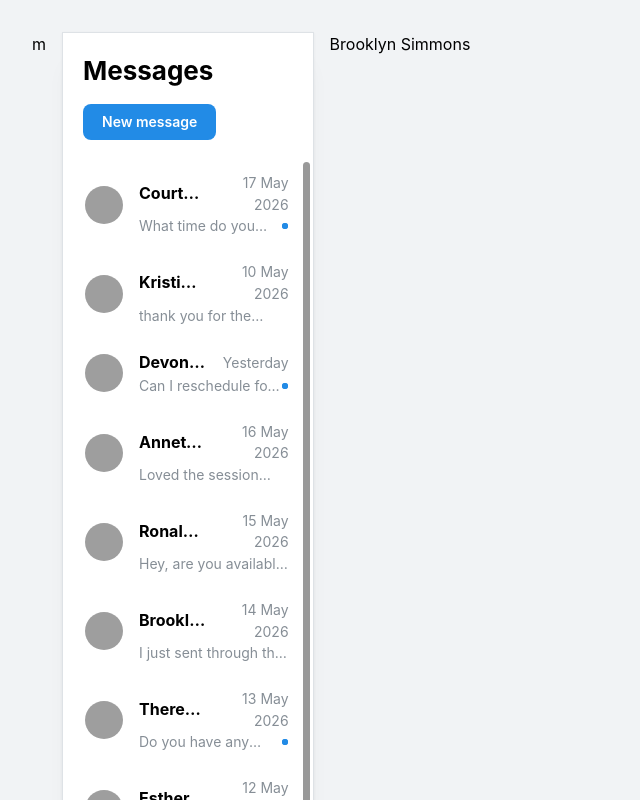
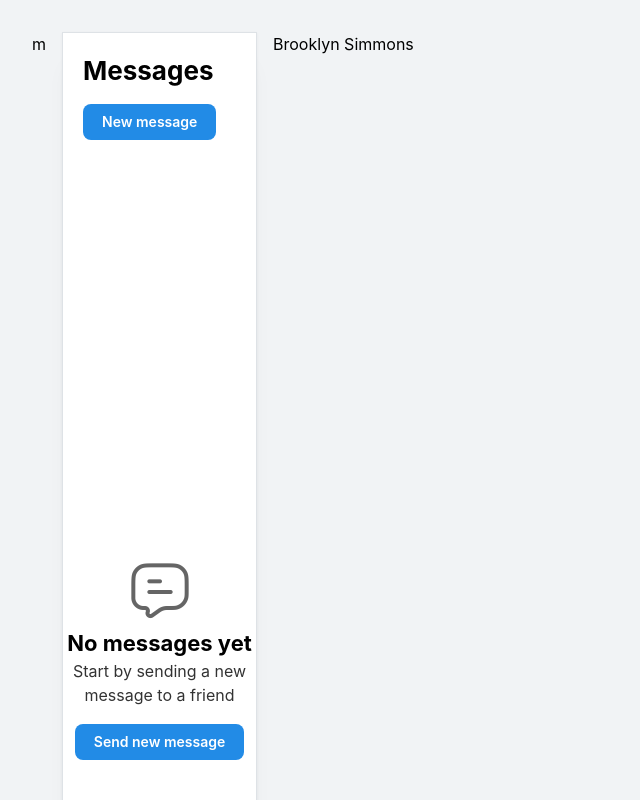
Before and after one commit to henrylin03/zam-messages--ui, a React (Vite) app: page /messages in a window 1280 px wide. Shown: the top 800 px of the page, without its empty margins (0-640 px from the left). Built offline with nearby package versions, Linux system fonts and the light colour scheme; grey boxes are pictures that could not be loaded.

Commit message:
feat(MessagesList): display empty state if no messages to influence user to start sending messages (rather than it just being a blank screen, causing potential ux confusion about whether the app is broken or not.

```diff
--- a/src/pages/MessagesPage/MessagesList/MessagesList.tsx
+++ b/src/pages/MessagesPage/MessagesList/MessagesList.tsx
@@ -2,6 +2,7 @@ import { Button, Group, ScrollArea, Stack, Title } from "@mantine/core";
 import type { Message } from "@models/messages";
 import styles from "./MessagesList.module.css";
 import MessagePreview from "./MessagePreview/MessagePreview";
+import NoMessages from "./NoMessages/NoMessages";
 
 interface Props {
   messages: Message[];
@@ -13,6 +14,8 @@ const MessagesList = ({ messages }: Props) => (
       <Title order={2}>Messages</Title>
       <Button>New message</Button>
     </Group>
+
+    {messages && messages.length ? (
       <ScrollArea.Autosize
         offsetScrollbars
         pl="xs"
@@ -29,6 +32,9 @@ const MessagesList = ({ messages }: Props) => (
           ))}
         </Stack>
       </ScrollArea.Autosize>
+    ) : (
+      <NoMessages />
+    )}
   </section>
 );
 
--- /dev/null
+++ b/src/pages/MessagesPage/MessagesList/NoMessages/NoMessages.tsx
@@ -0,0 +1,24 @@
+import { Button, Image, Stack, Text, Title } from "@mantine/core";
+import messageIcon from "./message-icon.png";
+
+const NoMessages = () => (
+  <>
+    <Stack align="center" justify="center" h={1000}>
+      <Image
+        src={messageIcon}
+        alt="No messages yet"
+        loading="eager"
+        w="4rem"
+        mb="-sm"
+        opacity={0.6}
+      />
+      <Stack ta="center" gap={0} align="center">
+        <Title order={3}>No messages yet</Title>
+        <Text opacity={0.8}>Start by sending a new message to a friend</Text>
+      </Stack>
+      <Button>Send new message</Button>
+    </Stack>
+  </>
+);
+
+export default NoMessages;
--- a/src/pages/MessagesPage/MessagesPage.tsx
+++ b/src/pages/MessagesPage/MessagesPage.tsx
@@ -211,7 +211,7 @@ const MessagesPage = () => {
       {/* expandable drawer */}
       <nav>m</nav>
 
-      <MessagesList messages={FAKE_MESSAGES} />
+      <MessagesList messages={[]} />
 
       {/* currently opened message */}
       <section>Brooklyn Simmons</section>
```
Also changed, not shown: src/pages/MessagesPage/MessagesList/NoMessages/message-icon.png (added). Lines whose indentation alone changed are shown as unchanged.
